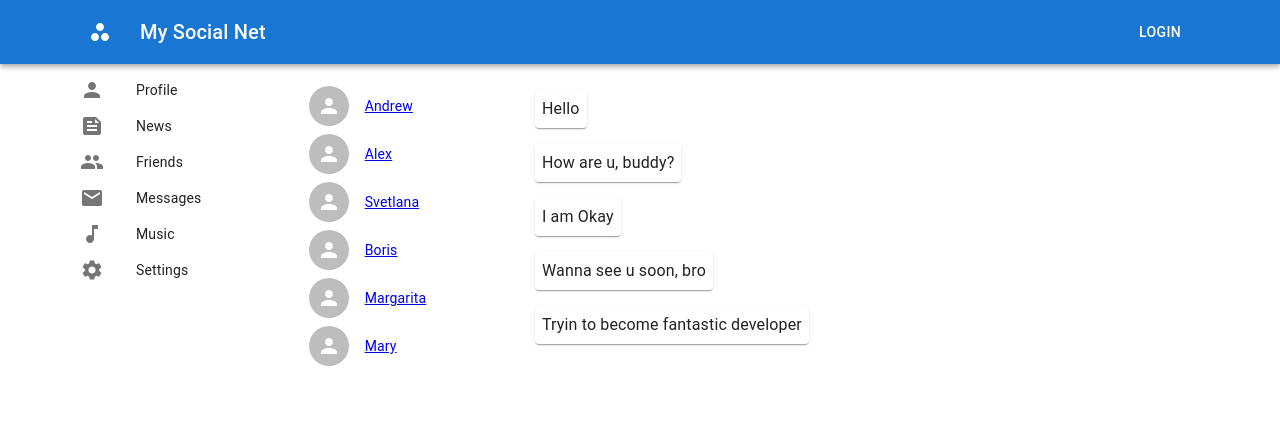
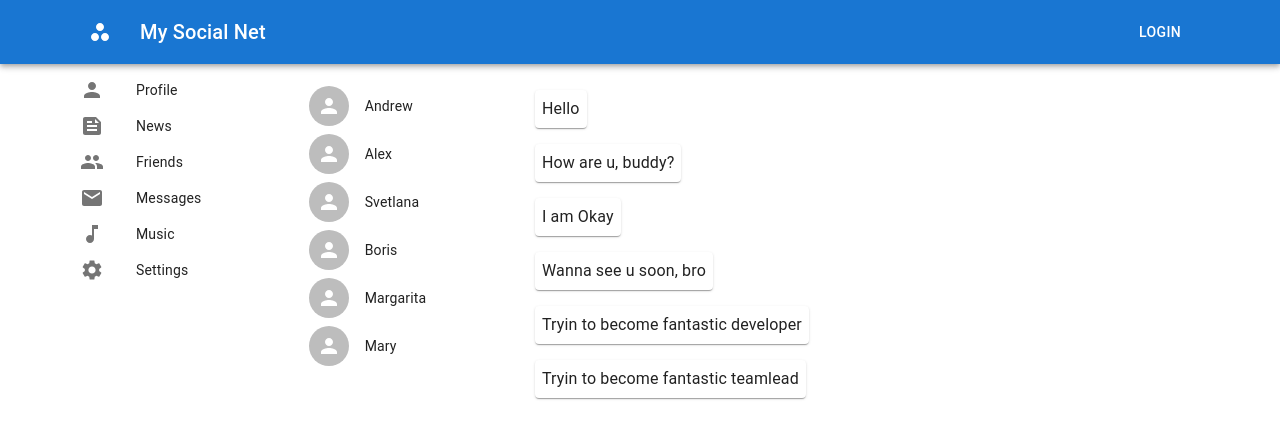
Before and after one commit to SergTemnikov/social, a React (Create React App) app: page /dialogs in a window 1280 px wide. Shown: the top 438 px of the page. Built offline with nearby package versions, Linux system fonts and the light colour scheme.

Commit message:
Renamed upper components

```diff
--- a/src/components/App/App.js
+++ b/src/components/App/App.js
@@ -1,14 +1,14 @@
 import React from 'react'
 import CssBaseline from '@mui/material/CssBaseline';
 import Header from '../Header/Header';
-import AppWrapper from '../AppWrapper/AppWrapper';
+import ContentWrapper from '../ContentWrapper/ContentWapper';
 
 const App = () => {
   return (
       <>
         <CssBaseline />
         <Header />
-        <AppWrapper />
+        <ContentWrapper />
       </>
   )
 }
--- a/src/components/Dialogs/Dialogs.jsx
+++ b/src/components/Dialogs/Dialogs.jsx
@@ -3,7 +3,6 @@ import { Box, Grid, List } from '@mui/material'
 import PersonIcon from '@mui/icons-material/Person'
 import DialogItem from '../UI/DialogItem/DialogItem'
 import MessageItem from '../UI/MessageItem/MessageItem'
-import { NavLink } from 'react-router-dom'
 
 const dialogItems = [
   { id: 1, name: 'Andrew' },
@@ -20,6 +19,7 @@ const messages = [
   { id: 3, messageText: 'I am Okay' },
   { id: 4, messageText: 'Wanna see u soon, bro' },
   { id: 5, messageText: 'Tryin to become fantastic developer' },
+  { id: 5, messageText: 'Tryin to become fantastic teamlead' }
 ]
 
 const Dialogs = () => {
@@ -31,9 +31,7 @@ const Dialogs = () => {
             <List dense>
               {dialogItems.map(item => {
                 return (
-                  <NavLink to={'/dialogs/' + item.id} key={item.id}>
-                    <DialogItem name={item.name} icon={<PersonIcon />} />
-                  </NavLink>
+                  <DialogItem name={item.name} icon={<PersonIcon />} />
                 )
               })}
             </List>
```
Also changed, not shown: src/components/ContentWrapper/ContentWapper.jsx (renamed from src/components/AppWrapper/AppWrapper.jsx).
